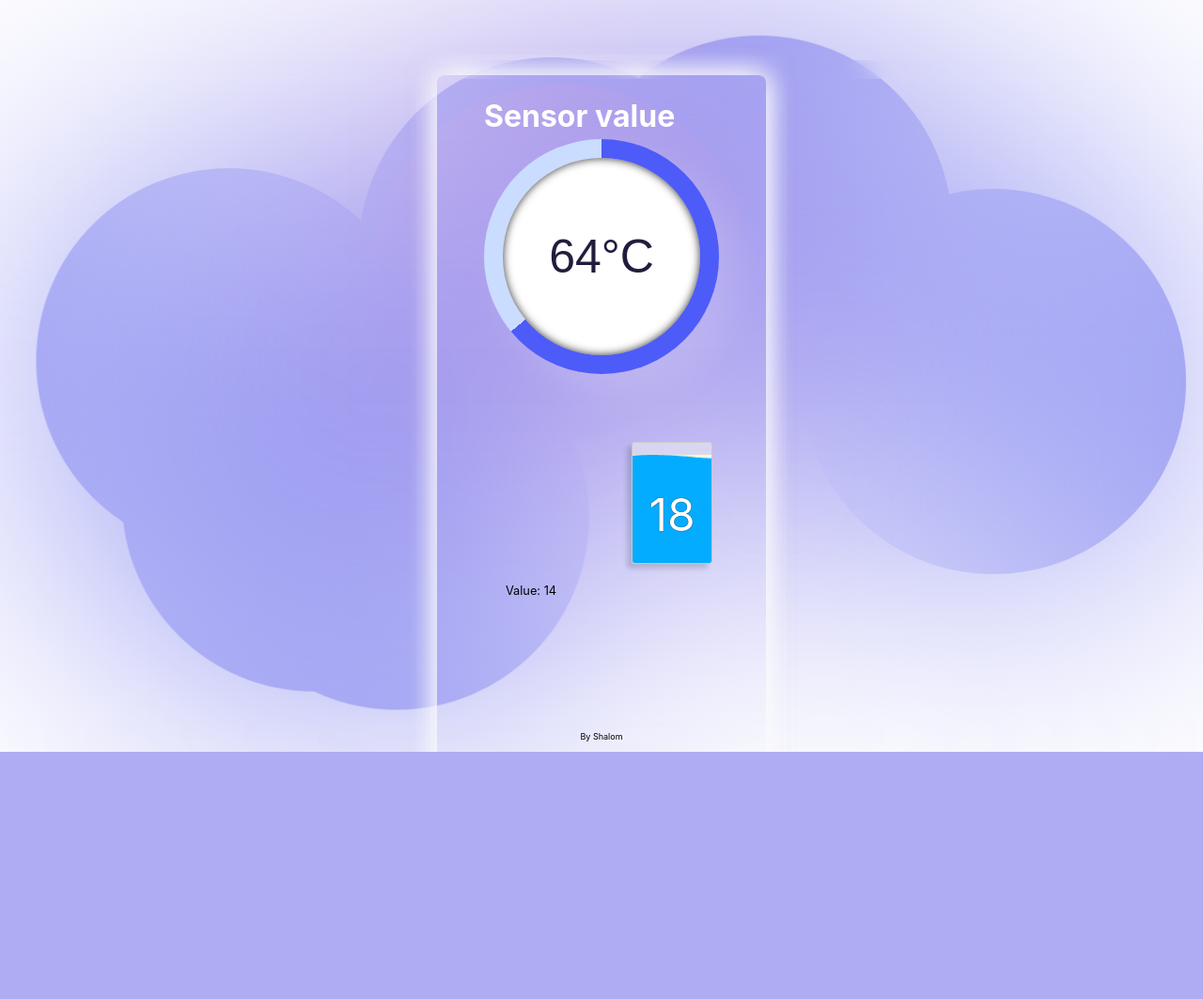
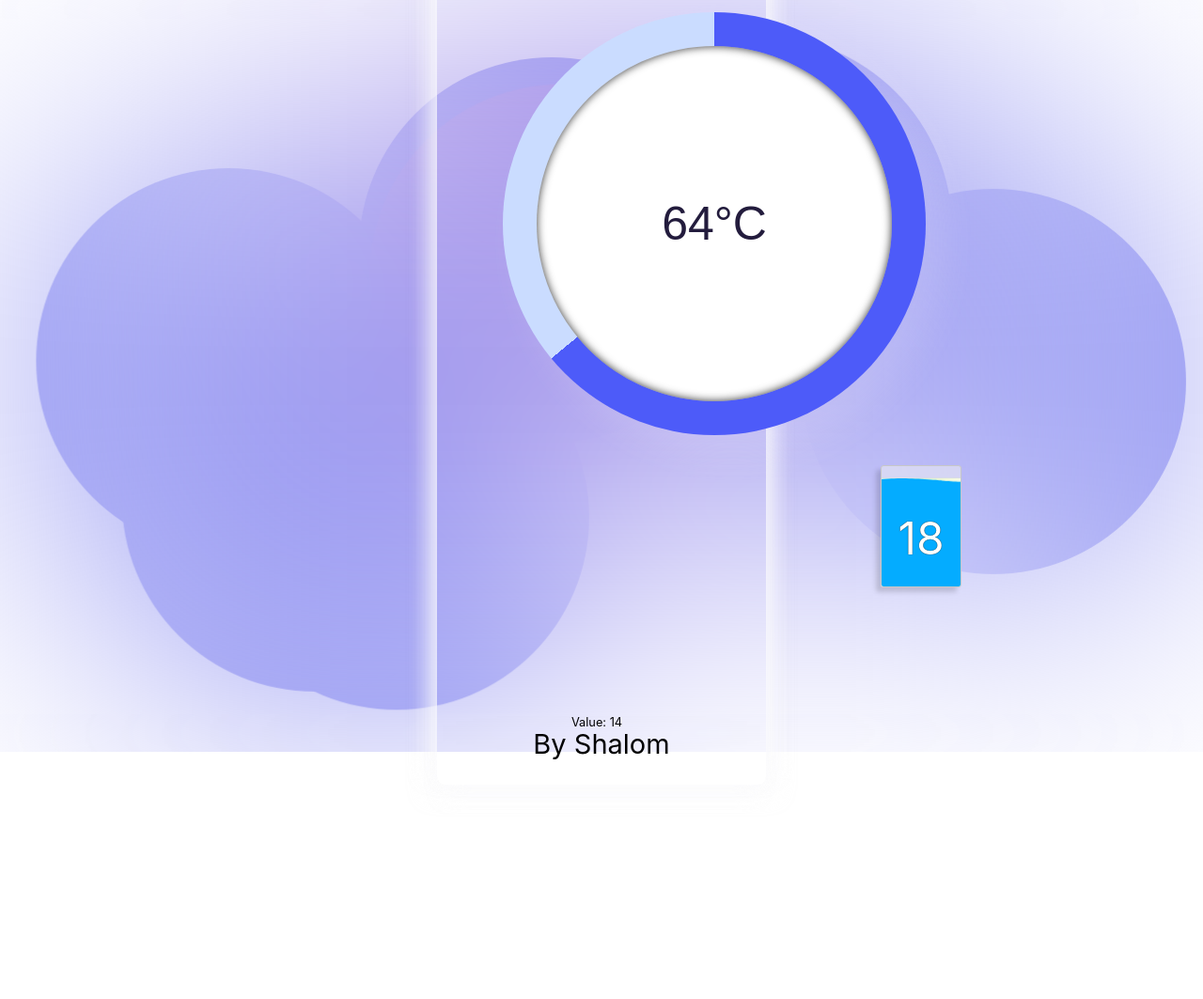
Before and after one commit to Daviddairot/shallom-project, a Django app: page /index/ in a window 1280 px wide. Shown: the whole page at 94% size. Before the commit the page ends 800 px from the top, so only its background shows below. Run offline with Django 5.2, Linux system fonts and the light colour scheme; data comes from the database, SQL or seed files in the repository.

Commit message:
Update style.css

```diff
--- a/static/style.css
+++ b/static/style.css
@@ -18,15 +18,17 @@ body {
   display: flex;
   place-items: center;
   justify-items: center;
-
+  min-width: 320px;
+  min-height: 100vh;
 }
 
 .cont{
   display: grid; /* Use inline-grid instead of grid */
   grid-template-columns: repeat(2, 1fr); /* Three columns with equal width */
+  gap: 100px;
 }
 .itemd{
-  height:500px;
+  height:600px;
 
 }
 .bouncing-blob {
@@ -159,7 +161,7 @@ body {
   gap: 0 5px;
   border: 2px solid;
   border-radius: 5px;
-  padding: 4px 10px;
+  padding: 0px 10px;
 }
 
 .tutorial-link svg {
@@ -190,17 +192,15 @@ margin: 0;
 box-sizing: border-box;
 }
 
-#video-stream{
-width: 100%;
-}
+
 .container {
-height: 100vh;
+height: 870px;
 width: 350px;
 max-width: 350px;
 background: linear-gradient(120deg,#4783c7, #ffffff, );
 position: absolute;
 transform: translate(-50%, -50%);
-top: 60%;
+top: 50%;
 left: 50%;
 border-radius: 8px;
 box-shadow:
@@ -216,8 +216,8 @@ color: #fff;
 }
 .circular-progress {
 position: relative;
-height: 250px;
-width: 250px;
+height: 450px;
+width: 450px;
 border-radius: 50%;
 display: grid;
 place-items: center;
@@ -240,10 +240,7 @@ font-family: "Poppins", sans-serif;
 font-size: 50px;
 color: #231c3d;
 }
-img{
-  width: 80%;
-  margin-bottom: 5%;
-}
+
 
 .logo{
   width: 35%;
@@ -253,22 +250,7 @@ img{
   color: #fff;
 }
 
-.sendbtn{
-margin-left: 5%;
-width: 90%;
-height: 6vh;
-border-radius: 15px;
-background-color: #fff;
-box-shadow: 20px 20px 40px rgba(251, 251, 253, 0.227);
 
-}
-
-.sendbtn:hover {
-background-color: #000;
-color: #fff;
-box-shadow: 20px 20px 40px rgba(251, 251, 253, 0.227);
-
-}
 
 
 .navbar button:hover {
@@ -279,9 +261,6 @@ background-color: #e0e0e0;
 box-shadow: inset 0 0 10px rgba(0, 0, 0, 0.8);
 }
 
-.content {
-padding: 20px;
-}
 
 .navbar {
   backdrop-filter: blur(200px);
@@ -292,20 +271,19 @@ padding: 20px;
   color: #000;
 }
 
-.content {
-padding: 20px;
-}
+
 footer{
 position: fixed;
 left: 0;
 bottom: 0;
+height: 5vh;
 width: 100%;
 backdrop-filter: blur(200px);
 -webkit-backdrop-filter: blur(200px);
 color: black; /* Adjust as needed */
 text-align: center;
 padding: 10px 0;
-font-size: 9px
+font-size: 29px
 }
 .pleft{
 color: #000; font-size: 10px; font-weight: lighter;
@@ -314,14 +292,14 @@ color: #000; font-size: 10px; font-weight: lighter;
 header{
   position: fixed;
   left: 0;
-  top: 8vh;
+  top: 0;
   width: 100%;
-  backdrop-filter: blur(10px);
-    -webkit-backdrop-filter: blur(10px);
+  backdrop-filter: blur(200px);
+    -webkit-backdrop-filter: blur(200px);
   color: black; /* Adjust as needed */
   text-align: center;
   padding: 10px 0;
-  font-size: 17px
+  font-size: 9px
   }
 
 
@@ -493,22 +471,22 @@ header{
 
 
 .containerp {
-  padding: 0px 5px;
+  padding: 0px 50px;
   overflow: hidden;
   position: relative;
-  margin: 0 auto;
+  margin: 15px auto;
   display: flex;
   flex-direction: row;
   width: 100%;
   justify-content: center;
   gap: 20px;
   max-width: 5000px;
-  height: 200px;
+  height: 300px;
 }
 
 
 .bar {
-  width: 100%;
+  width: 150%;
   position: realtive;
   display: flex;
   flex-direction: column;
@@ -519,10 +497,11 @@ header{
   border-radius: 0px;
   position: realtive;
   transform: rotate(-90deg);
-  width: 100%;
+  width: 240px;
   background-color: var(--barBg);
   box-shadow: none;
-  height: 80px;
+  height: 400px;
+  margin-bottom: 25px;
 }
 .progress-bar {
   background-color: var(--barFill);
```
